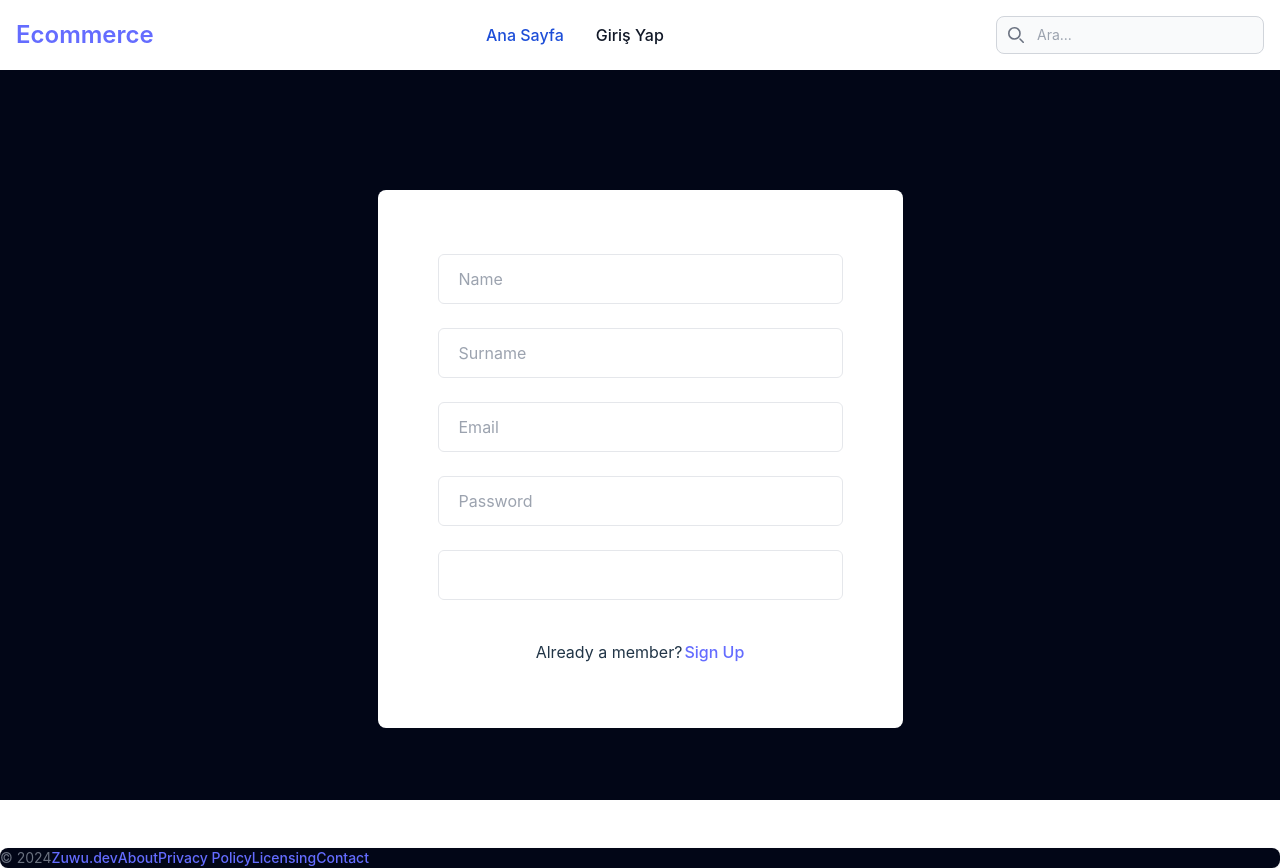
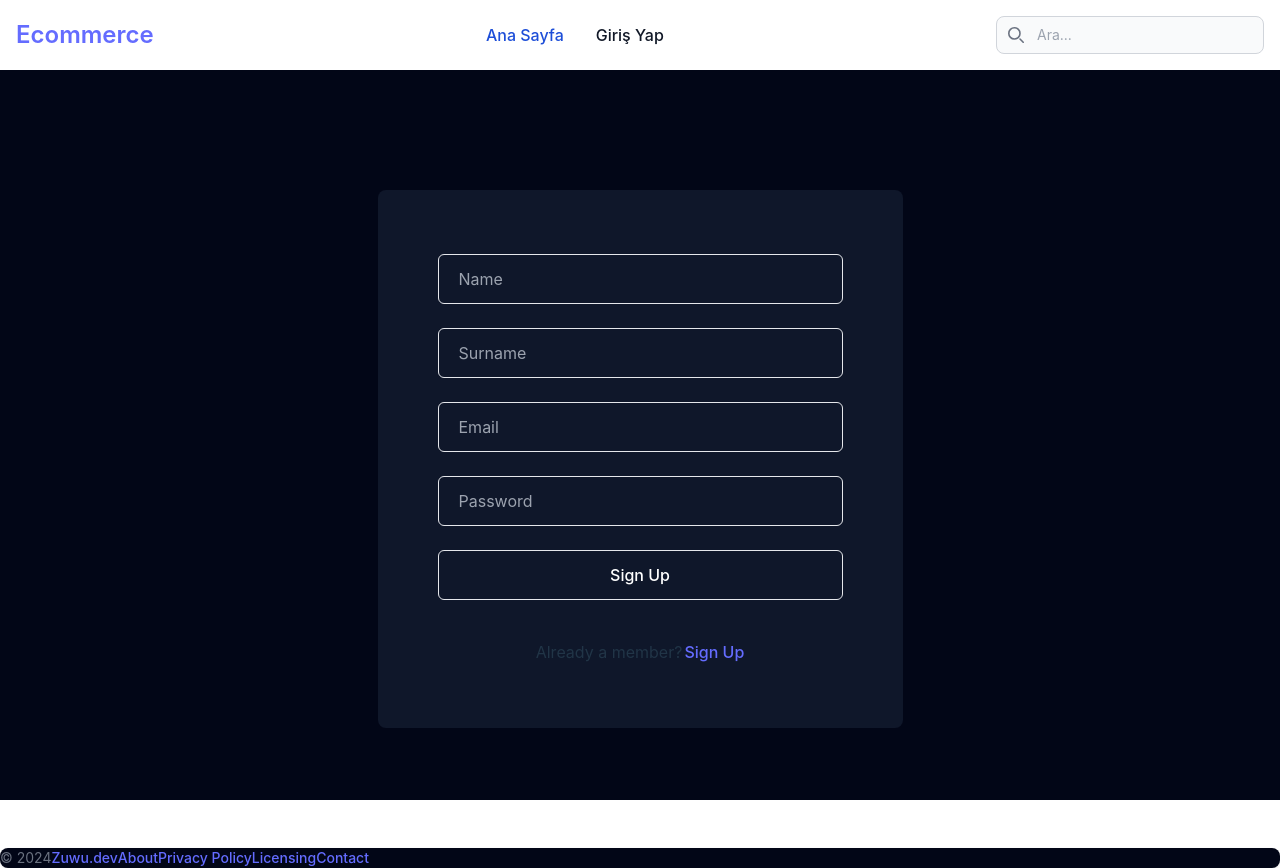
Before and after one commit to Kuuw/ecommerceFE, a React (Vite) app: page /account/signup in a window 1280 px wide. Built offline with nearby package versions, Linux system fonts and the light colour scheme.

Commit message:
Update register style

```diff
--- a/src/components/Register.tsx
+++ b/src/components/Register.tsx
@@ -37,7 +37,7 @@ const Register: React.FC = () => {
             <div className="container mx-auto">
                 <div className="-mx-4 flex flex-wrap">
                     <div className="w-full px-4">
-                        <div className="relative mx-auto max-w-[525px] overflow-hidden rounded-lg bg-white px-10 py-16 text-center dark:bg-dark-2 sm:px-12 md:px-[60px]">
+                        <div className="relative mx-auto max-w-[525px] overflow-hidden rounded-lg bg-slate-900 px-10 py-16 text-center dark:bg-dark-2 sm:px-12 md:px-[60px]">
                             <form onSubmit={registerFunc}>
                                 <InputBox
                                     type="string"
```
